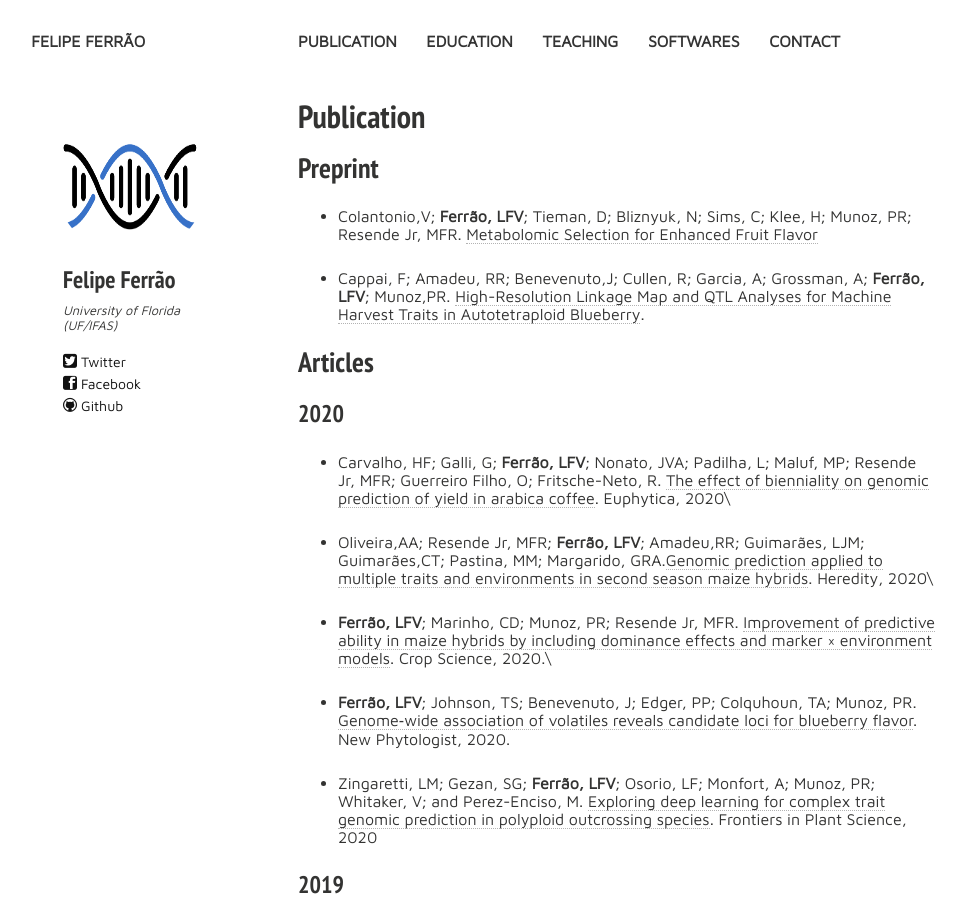
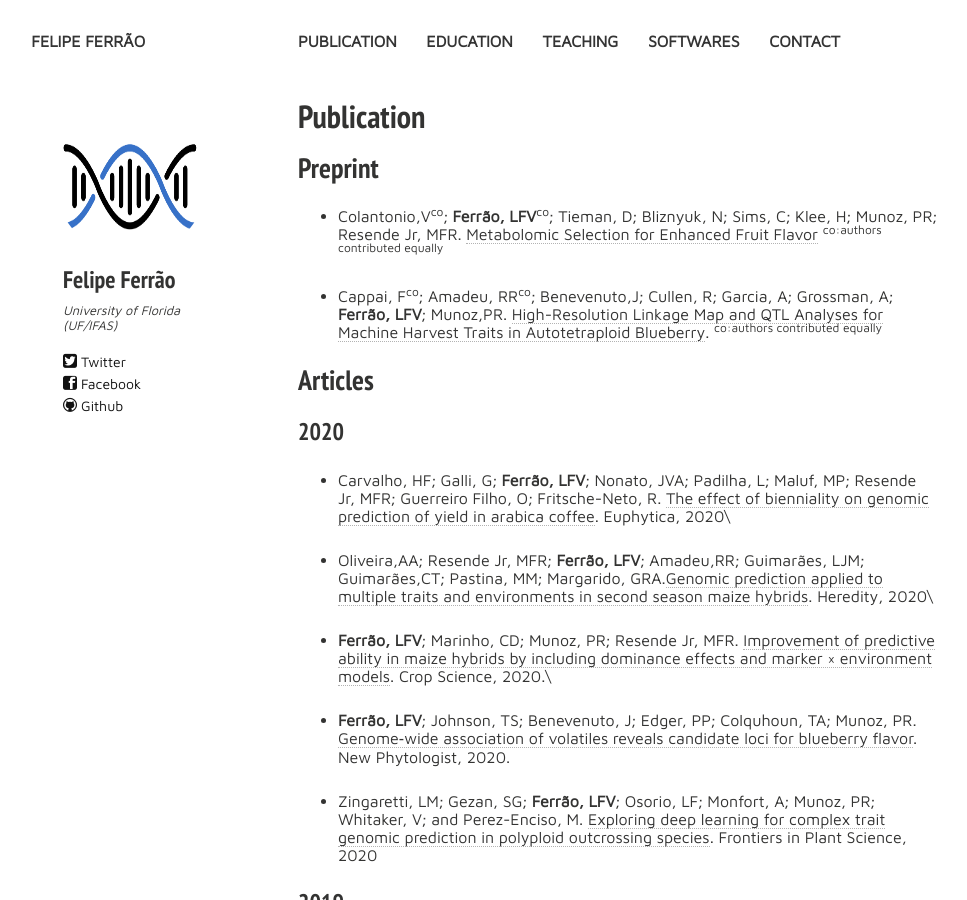
Before and after one commit to lfelipe-ferrao/lfelipe-ferrao.github.io, a Jekyll site: the page built from publication.md, in a window 1280 px wide and 900 px high. Shown: the whole window, without its empty margins (22-989 px from the left). Built offline with Jekyll 4.4.1, drawn with Linux system fonts in a browser that asks for light colours; nearby versions of some CDN libraries.

Commit message:
Update publication.md

```diff
--- a/publication.md
+++ b/publication.md
@@ -14,9 +14,12 @@ tags: [people, undergrads, MSc, PhD, postdocs]
 
 ## Preprint
 
-- Colantonio,V; **Ferrão, LFV**; Tieman, D; Bliznyuk, N; Sims, C; Klee, H; Munoz, PR; Resende Jr, MFR. [Metabolomic Selection for Enhanced Fruit Flavor](https://www.biorxiv.org/content/10.1101/2020.09.17.302802v1)
+- Colantonio,V<sup>co</sup>; **Ferrão, LFV**<sup>co</sup>; Tieman, D; Bliznyuk, N; Sims, C; Klee, H; Munoz, PR; Resende Jr, MFR. [Metabolomic Selection for Enhanced Fruit Flavor](https://www.biorxiv.org/content/10.1101/2020.09.17.302802v1)
+<sup>co:authors contributed equally</sup>
 
-- Cappai, F; Amadeu, RR; Benevenuto,J; Cullen, R; Garcia, A; Grossman, A; **Ferrão, LFV**; Munoz,PR. [High-Resolution Linkage Map and QTL Analyses for Machine Harvest Traits in Autotetraploid Blueberry](https://www.biorxiv.org/content/10.1101/2020.05.13.093633v1).
+- Cappai, F<sup>co</sup>; Amadeu, RR<sup>co</sup>; Benevenuto,J; Cullen, R; Garcia, A; Grossman, A; **Ferrão, LFV**; Munoz,PR. [High-Resolution Linkage Map and QTL Analyses for Machine Harvest Traits in Autotetraploid Blueberry](https://www.biorxiv.org/content/10.1101/2020.05.13.093633v1).
+<sup>co:authors contributed equally</sup>
+
 
 ## Articles
 
```
